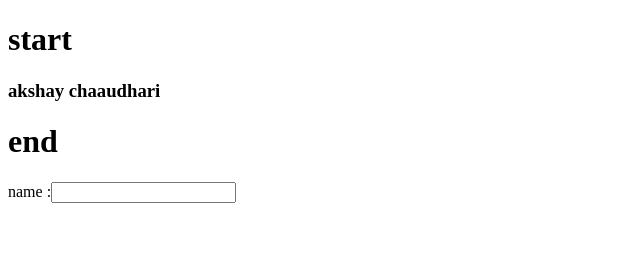
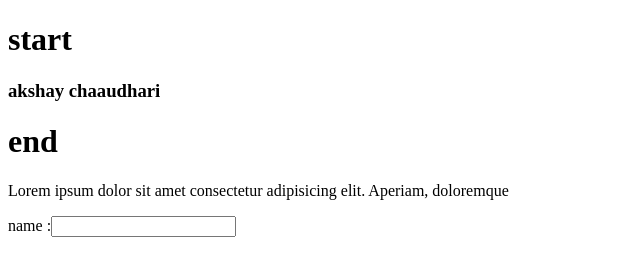
Before and after one commit to Akshu6523/git-, a plain HTML site: page index.html in a window 1280 px wide. Shown: the whole page, without its empty margins (0-640 px from the left). Drawn offline with Linux system fonts and the light colour scheme.

Commit message:
in dev changes

```diff
--- a/index.html
+++ b/index.html
@@ -12,6 +12,8 @@
  <h3>akshay chaaudhari</h3>
  <h1>end</h1>
 
+ <p>Lorem ipsum dolor sit amet consectetur adipisicing elit. Aperiam, doloremque </p>
+
 
  <form action="">
      name :<input type="text" name="name" id=""></input>
```
